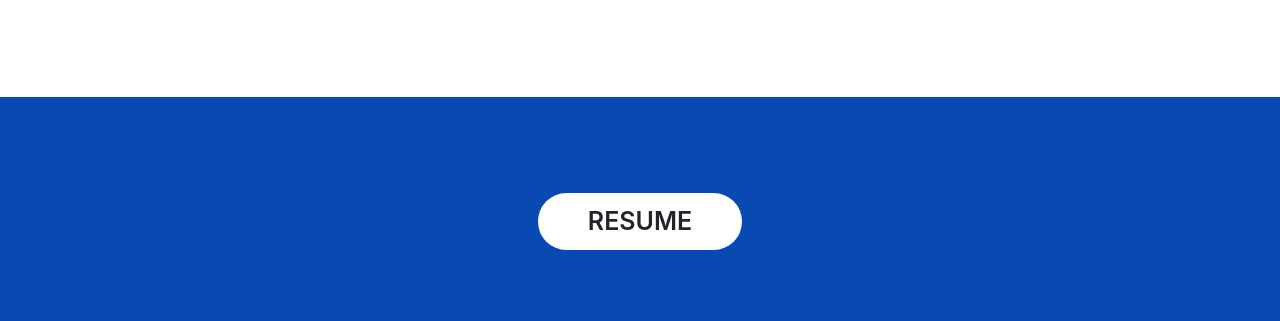
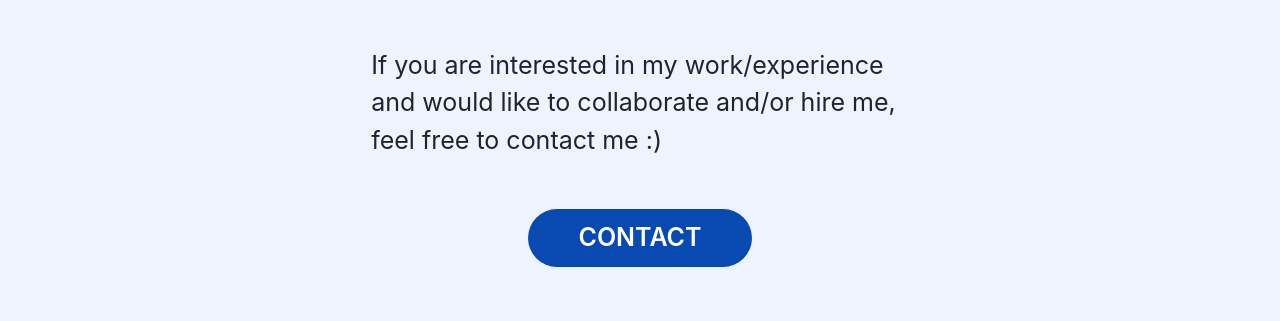
Before and after one commit to Jasko-A/jasminadzic.github.io, a plain HTML site: page docs/index.html in a window 1280 px wide. Shown: the part 3573-3894 px from the top of the page. Drawn offline with nearby package versions, Linux system fonts and the light colour scheme.

Commit message:
Update index.html (remove resume)

```diff
--- a/docs/index.html
+++ b/docs/index.html
@@ -49,10 +49,6 @@
 
     <div id="main-body">
 
-    </div>
-
-    <div class="resume">
-      <div class="resume-button" onclick="window.open('./files/jobResume10-3-2021.pdf','_blank');" style="cursor: pointer;">RESUME</div>
     </div>
 
     <div class="contact">
```
